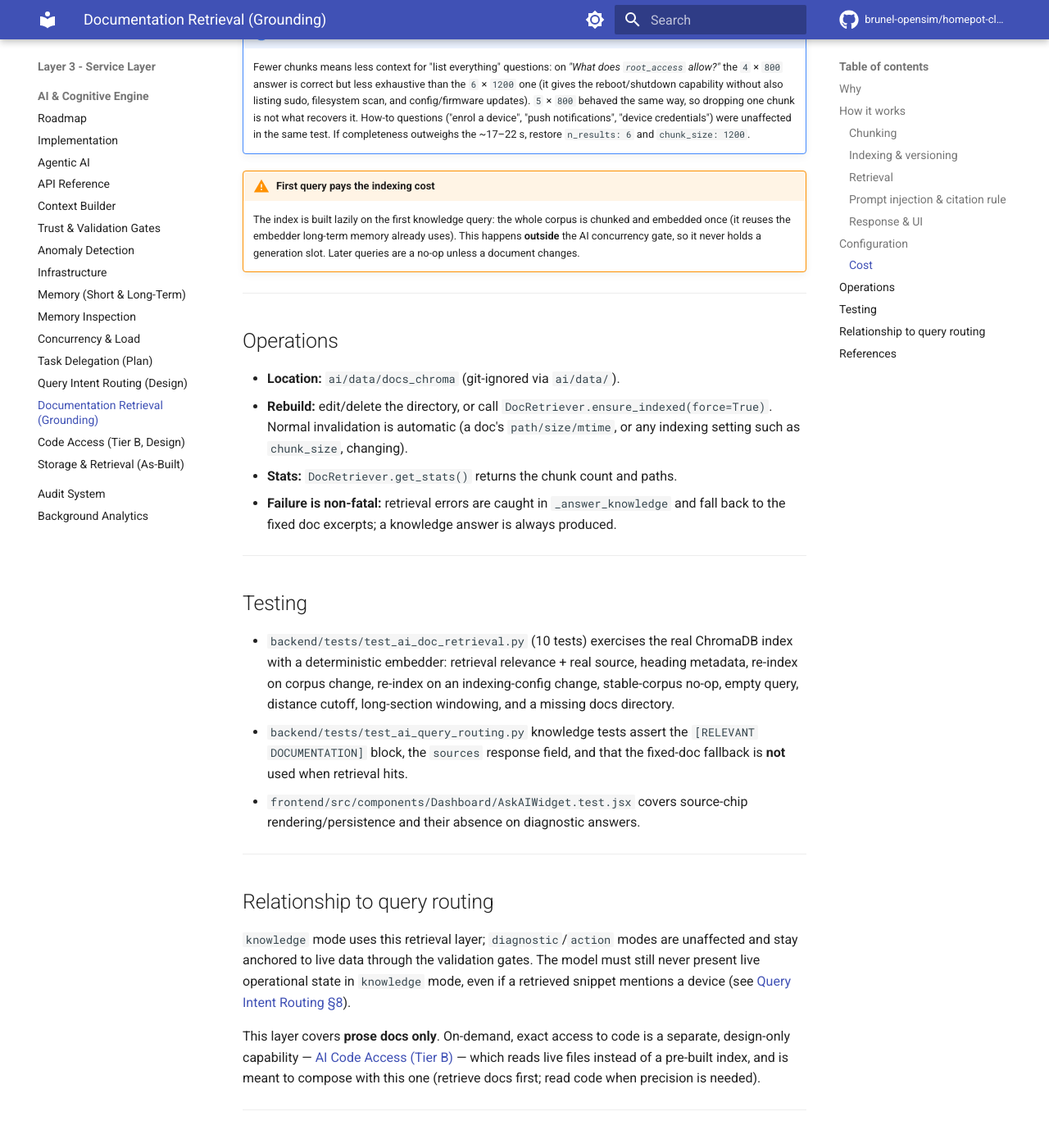
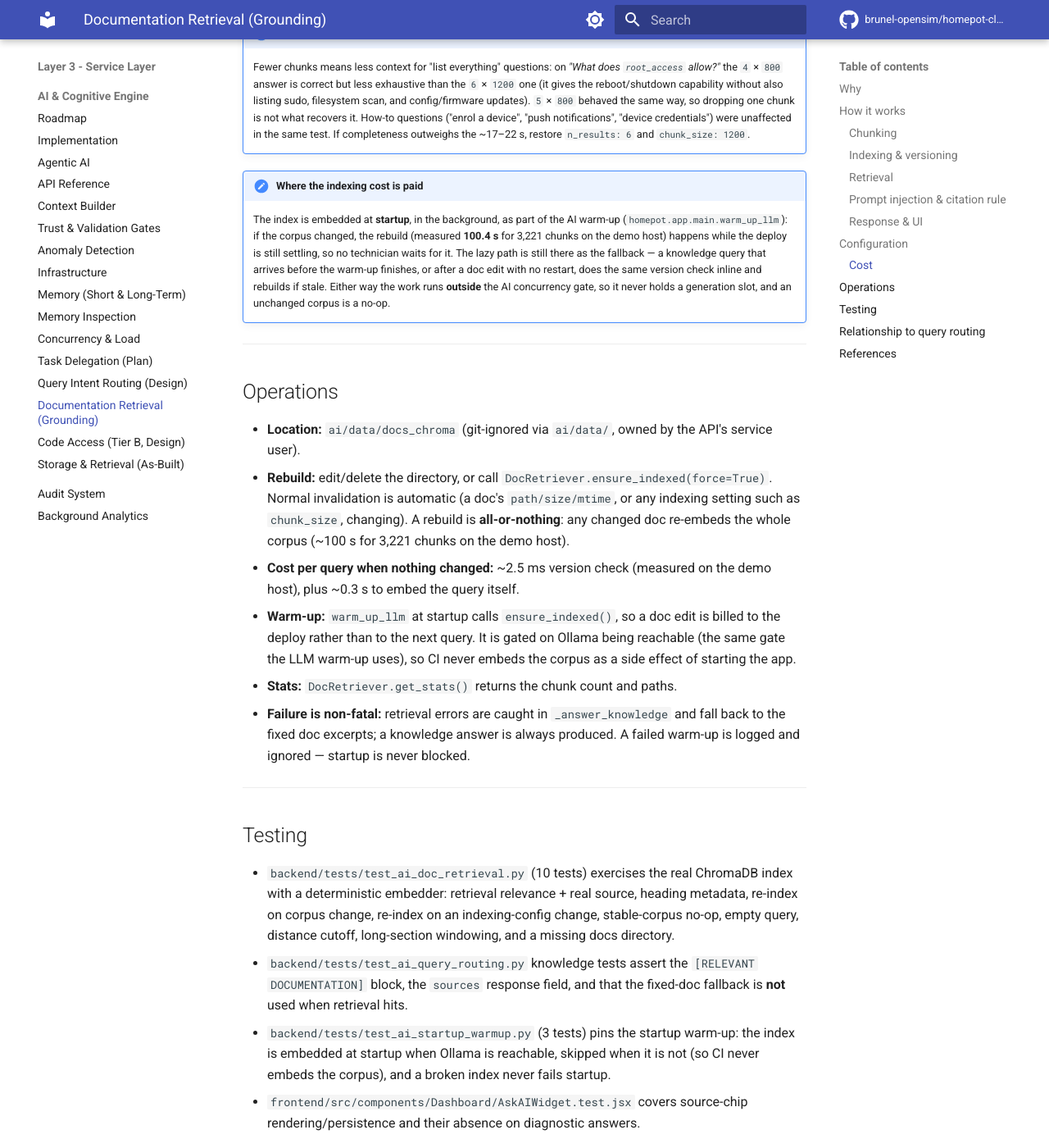
Before and after one commit to brunel-opensim/homepot-client, an MkDocs documentation site: the page built from docs/ai-doc-retrieval.md, in a window 1280 px wide and 1400 px high, scrolled down 4965 px. Shown: the whole window at 82% size. Built offline with MkDocs 1.6.1 and Material for MkDocs 9.7.7, drawn with Linux system fonts in a browser that asks for light colours; comment, search, counter and statistics services are not loaded; the version menu is left out.

Commit message:
perf(ai): warm the docs index at startup instead of inside a query
Every knowledge query checks the docs-index version hash first (~2.5 ms
on the demo host) but re-embeds the *whole* corpus inline when the corpus
changed: 100.4 s for 3,221 chunks, paid by whoever asked the first
question after a doc edit (logs/ai.log shows 4 such rebuilds in 6 days).

Extend the existing non-blocking startup task to also call
ensure_indexed() after priming Ollama's KV prefix, on the same
Ollama-reachable gate so CI never embeds the docs corpus as a side
effect of starting the app. The lazy path in retrieve() is unchanged and
remains the fallback for queries that beat the warm-up.

```diff
--- a/docs/ai-doc-retrieval.md
+++ b/docs/ai-doc-retrieval.md
@@ -170,23 +170,39 @@ keeps the evaluated prefix cached while the model stays resident.
     "device credentials") were unaffected in the same test. If completeness
     outweighs the ~17–22 s, restore `n_results: 6` and `chunk_size: 1200`.
 
-!!! warning "First query pays the indexing cost"
-    The index is built lazily on the first knowledge query: the whole corpus is
-    chunked and embedded once (it reuses the embedder long-term memory already
-    uses). This happens **outside** the AI concurrency gate, so it never holds a
-    generation slot. Later queries are a no-op unless a document changes.
+!!! note "Where the indexing cost is paid"
+
+    The index is embedded at **startup**, in the background, as part of the
+    AI warm-up (`homepot.app.main.warm_up_llm`): if the corpus changed, the
+    rebuild (measured **100.4 s** for 3,221 chunks on the demo host) happens
+    while the deploy is still settling, so no technician waits for it. The
+    lazy path is still there as the fallback — a knowledge query that arrives
+    before the warm-up finishes, or after a doc edit with no restart, does the
+    same version check inline and rebuilds if stale. Either way the work runs
+    **outside** the AI concurrency gate, so it never holds a generation slot,
+    and an unchanged corpus is a no-op.
 
 ---
 
 ## Operations
 
-- **Location:** `ai/data/docs_chroma` (git-ignored via `ai/data/`).
+- **Location:** `ai/data/docs_chroma` (git-ignored via `ai/data/`, owned by the
+  API's service user).
 - **Rebuild:** edit/delete the directory, or call `DocRetriever.ensure_indexed(force=True)`.
   Normal invalidation is automatic (a doc's `path/size/mtime`, or any indexing
-  setting such as `chunk_size`, changing).
+  setting such as `chunk_size`, changing). A rebuild is **all-or-nothing**: any
+  changed doc re-embeds the whole corpus (~100 s for 3,221 chunks on the demo
+  host).
+- **Cost per query when nothing changed:** ~2.5 ms version check (measured on
+  the demo host), plus ~0.3 s to embed the query itself.
+- **Warm-up:** `warm_up_llm` at startup calls `ensure_indexed()`, so a doc edit
+  is billed to the deploy rather than to the next query. It is gated on Ollama
+  being reachable (the same gate the LLM warm-up uses), so CI never embeds the
+  corpus as a side effect of starting the app.
 - **Stats:** `DocRetriever.get_stats()` returns the chunk count and paths.
 - **Failure is non-fatal:** retrieval errors are caught in `_answer_knowledge`
   and fall back to the fixed doc excerpts; a knowledge answer is always produced.
+  A failed warm-up is logged and ignored — startup is never blocked.
 
 ---
 
@@ -200,6 +216,10 @@ keeps the evaluated prefix cached while the model stays resident.
 - `backend/tests/test_ai_query_routing.py` knowledge tests assert the
   `[RELEVANT DOCUMENTATION]` block, the `sources` response field, and that the
   fixed-doc fallback is **not** used when retrieval hits.
+- `backend/tests/test_ai_startup_warmup.py` (3 tests) pins the startup warm-up:
+  the index is embedded at startup when Ollama is reachable, skipped when it
+  is not (so CI never embeds the corpus), and a broken index never fails
+  startup.
 - `frontend/src/components/Dashboard/AskAIWidget.test.jsx` covers source-chip
   rendering/persistence and their absence on diagnostic answers.
 
```
Also changed, not shown: docs/server-deployment.md (+6 -1 lines), 2 other files.
